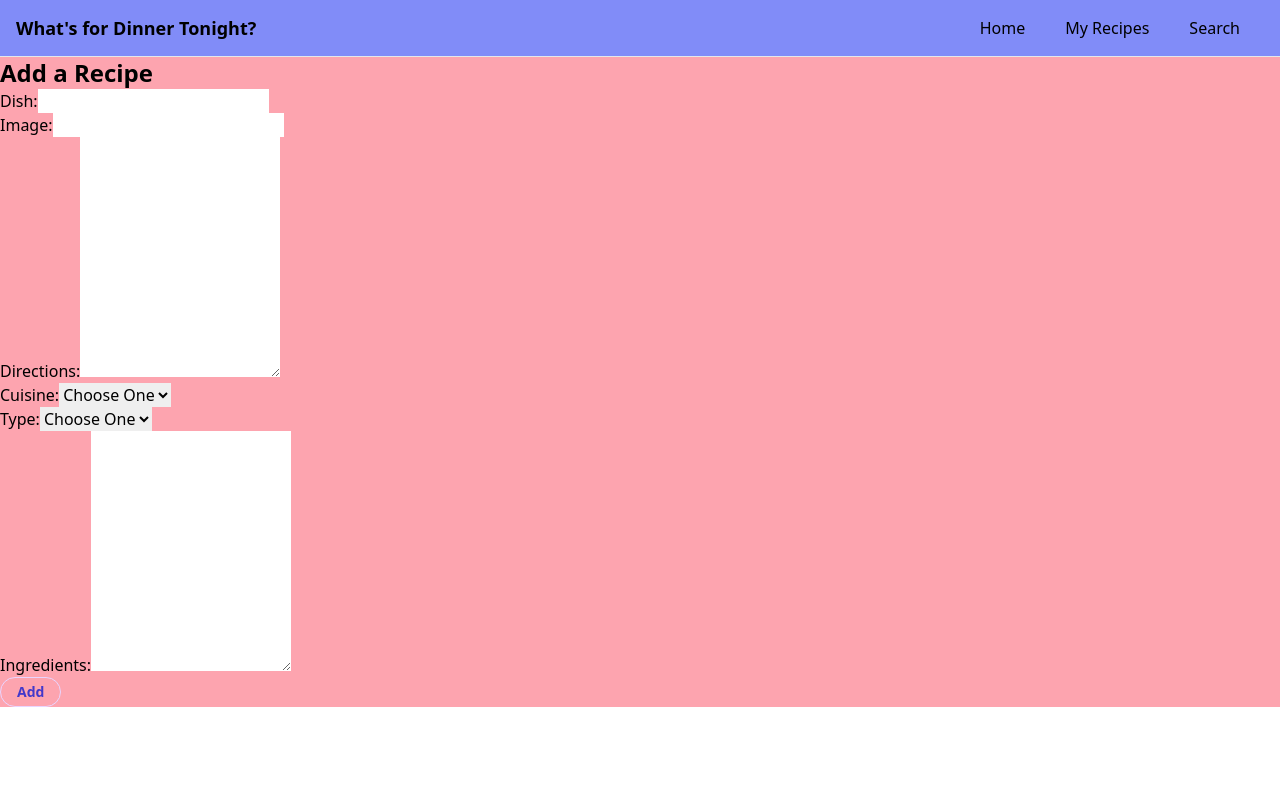
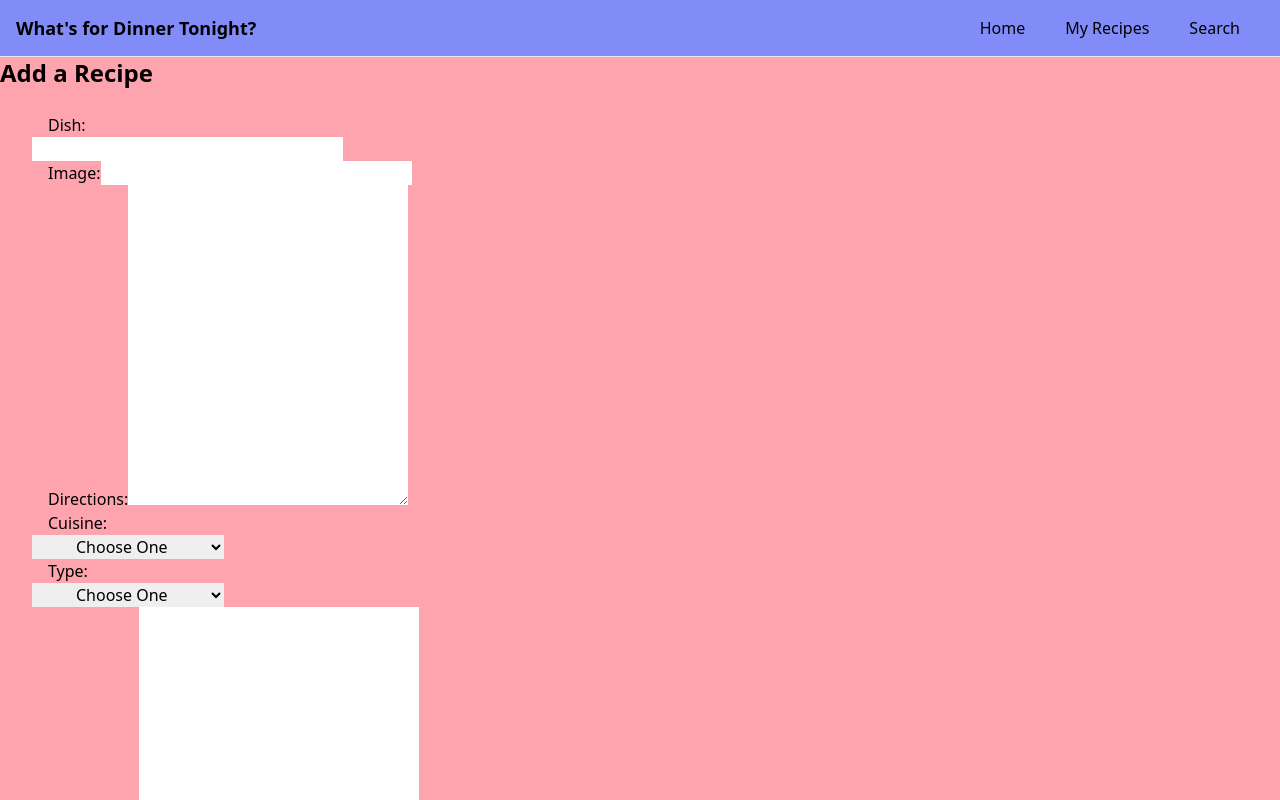
Before and after one commit to angski11422/whats-for-dinner, a React (Vite) app: page /myrecipes/recipeform in a window 1280 px wide. Shown: the top 800 px of the page. Built offline with nearby package versions, Linux system fonts and the light colour scheme.

Commit message:
fix form

```diff
--- a/src/components/MyRecipes.jsx
+++ b/src/components/MyRecipes.jsx
@@ -26,11 +26,11 @@ function MyRecipes() {
     }
 
     return (
-        <div className="bg-neutral-600 container m-auto grid grid-cols-3 gap-4">
+        <div className="bg-neutral-600 container m-auto grid grid-cols-3 gap-10">
             <aside>
                 <h1 className="text-2xl text-white font-bold">My Recipes List</h1>
                 {recipeList}
-                <button className="px-4 py-1 text-sm text-indigo-700 font-semibold rounded-full border border-purple-200 hover:text-white hover:bg-purple-600 hover:border-transparent focus:outline-none focus:ring-2 focus:ring-purple-600 focus:ring-offset-2" onClick={showRecipeForm}>Add New Recipe</button>
+                <button className="px-4 py-1 text-sm bg-rose-300 text-indigo-700 font-semibold rounded-full border border-purple-200 hover:text-white hover:bg-purple-600 hover:border-transparent focus:outline-none focus:ring-2 focus:ring-purple-600 focus:ring-offset-2" onClick={showRecipeForm}>Add New Recipe</button>
             </aside>
             <main>
                 {showForm ? (
--- a/src/components/RecipeForm.jsx
+++ b/src/components/RecipeForm.jsx
@@ -38,10 +38,12 @@ function RecipeForm({onAddRecipe}) {
     return (
         <div className="bg-rose-300">
             <h3 className="font-bold text-2xl">Add a Recipe</h3>
-            <form onSubmit={handleSubmit}>
-                <label>
+            <form onSubmit={handleSubmit} className='rounded px-8 pt-6 pb-8 mb-4'>
+                <label className="px-4 py-10">
                     Dish:
+                    <br></br>
                     <input
+                        className="px-10"
                         type="text"
                         name="strMeal"
                         value={formData.strMeal}
@@ -49,9 +51,10 @@ function RecipeForm({onAddRecipe}) {
                     />
                 </label>
                 <br></br>
-                <label>
+                <label className="px-4 py-10">
                     Image:
                     <input
+                        className="px-10 "
                         type="text"
                         name="strMealThumb"
                         value={formData.strMealThumb}
@@ -65,9 +68,10 @@ function RecipeForm({onAddRecipe}) {
                     /> */}
                 </label>
                 <br></br>
-                <label>
+                <label className="px-4 py-10">
                     Directions:
                     <textarea
+                        className="px-10 py-10"
                         rows={10}
                         name="strInstructions"
                         value={formData.strInstructions}
@@ -75,9 +79,11 @@ function RecipeForm({onAddRecipe}) {
                     />
                 </label>
                 <br></br>
-                <label>
+                <label className="px-4 py-10">
                     Cuisine:
+                    <br></br>
                     <select
+                        className="px-10"
                         onChange={handleChange}
                         name="strArea"
                         value={formData.strArea}
@@ -90,9 +96,11 @@ function RecipeForm({onAddRecipe}) {
                     </select>
                 </label>
                 <br></br>
-                <label>
+                <label className="px-4 py-10">
                     Type:
+                    <br></br>
                     <select
+                        className="px-10"
                         onChange={handleChange}
                         name="strCategory"
                         value={formData.strCategory}
@@ -105,9 +113,10 @@ function RecipeForm({onAddRecipe}) {
                     </select>
                 </label>
                 <br></br>
-                <label>
+                <label className="px-4 py-10">
                     Ingredients:
                     <textarea
+                        className="px-10 py-10"
                         rows={10}
                         name="strIngredient1"
                         value={formData.strIngredient1}
```
